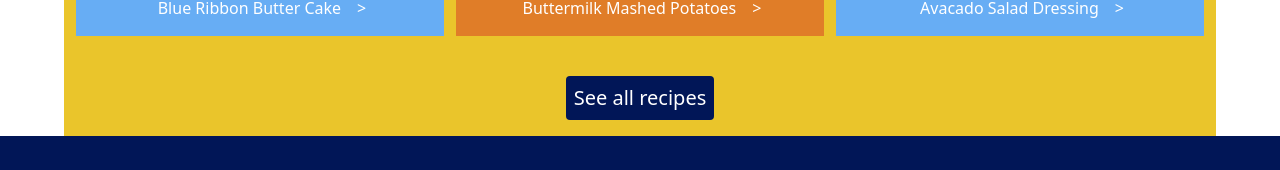
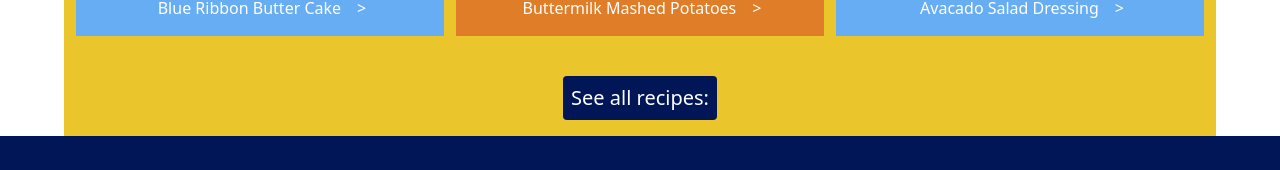
Before and after one commit to recnepspencer/high-desert-milk, a Next.js app: page /products in a window 1280 px wide. Shown: the part 2579-2749 px from the top of the page. Built offline with nearby package versions, Linux system fonts and the light colour scheme.

Commit message:
trying to get it to work on vercel

```diff
--- a/app/products/page.tsx
+++ b/app/products/page.tsx
@@ -133,7 +133,7 @@ export default function OurProducts() {
           <div className="flex justify-center">
             <Link href="products/recipes" className="flex pb-4">
               <button className="text-white bg-home-blue rounded p-2 text-xl hover:bg-blue-900 active:text-home-blue active:bg-white cursor-pointer">
-                See all recipes
+                See all recipes:
               </button>
             </Link>
             </div>
```
